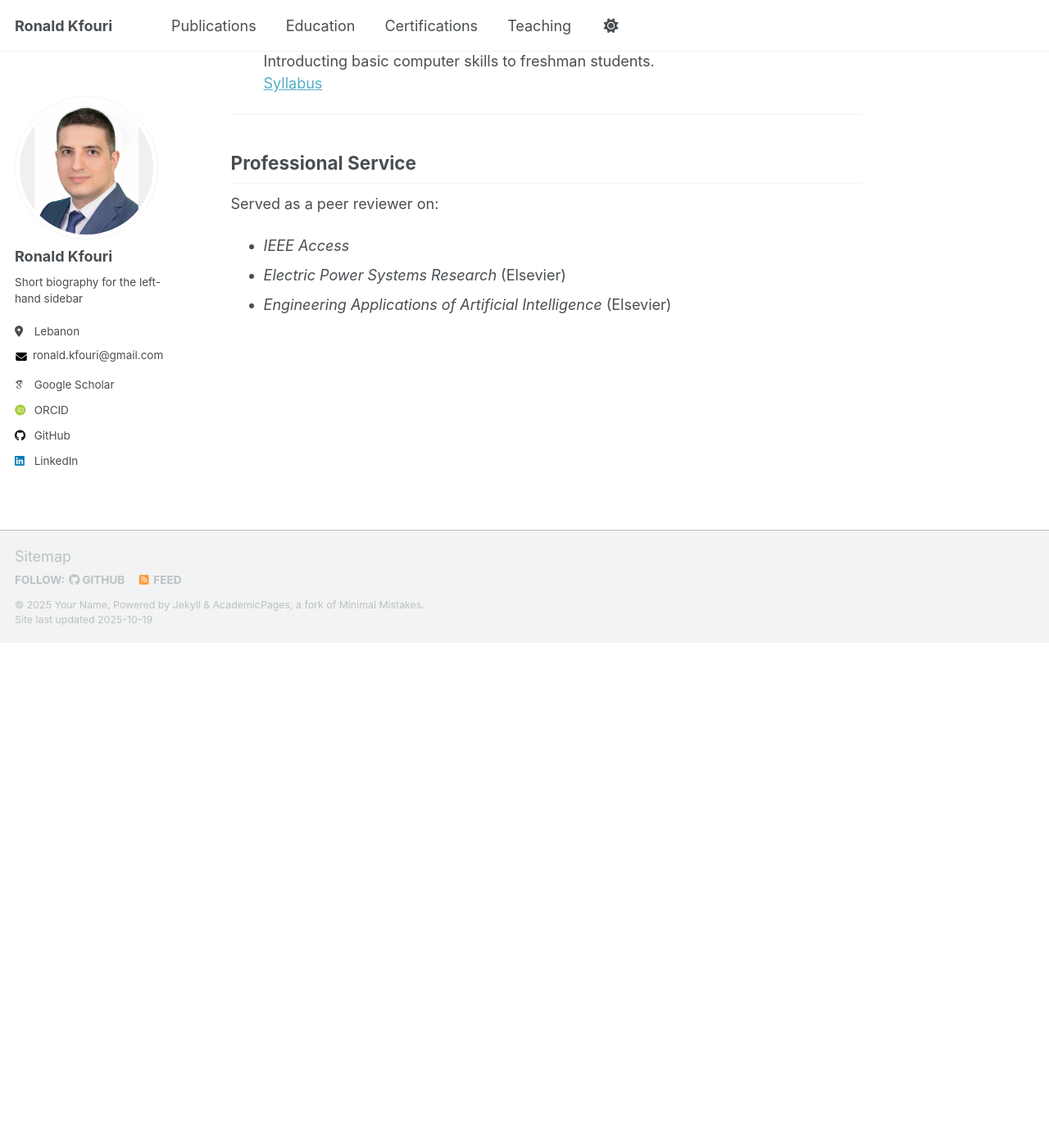
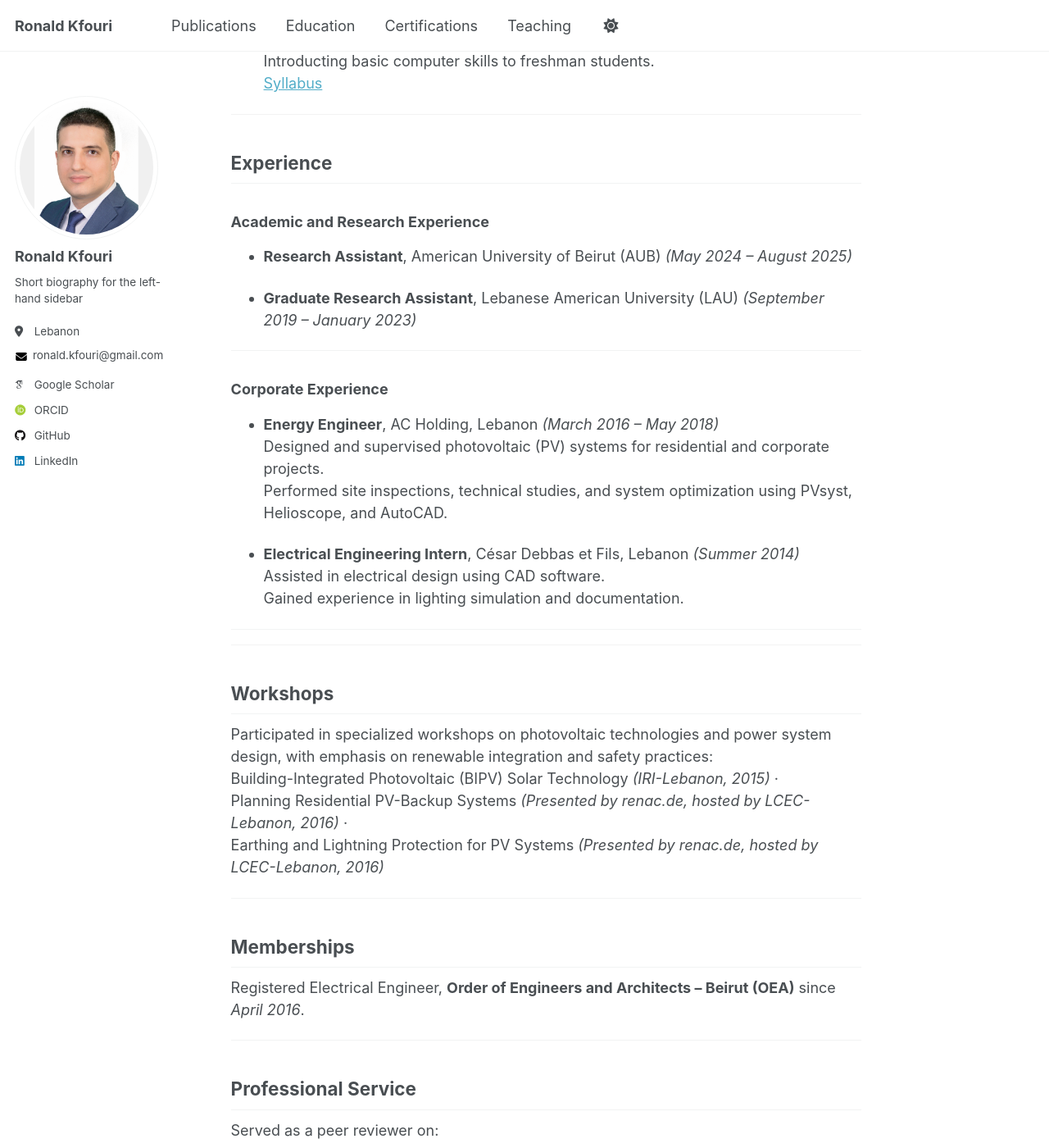
Before and after one commit to RonaldKfouri/RonaldKfouri.github.io, a Jekyll site: the page built from _pages/about.md, in a window 1280 px wide and 1400 px high, scrolled down 2349 px. Shown: the whole window at 82% size. Built offline with Jekyll 4.4.1, drawn with Linux system fonts in a browser that asks for light colours; some web fonts are replaced; a script that is not in the unit is left out; before the commit the page ends 3133 px from its top, so only the background shows below that.

Commit message:
Update about.md

```diff
--- a/_pages/about.md
+++ b/_pages/about.md
@@ -91,6 +91,45 @@ Courses taught:
 
 ---
 
+## Experience {#experience}
+
+### Academic and Research Experience
+
+- **Research Assistant**, American University of Beirut (AUB) *(May 2024 – August 2025)*
+
+- **Graduate Research Assistant**, Lebanese American University (LAU) *(September 2019 – January 2023)*
+
+---
+
+### Corporate Experience
+
+- **Energy Engineer**, AC Holding, Lebanon *(March 2016 – May 2018)*
+  Designed and supervised photovoltaic (PV) systems for residential and corporate projects.
+  Performed site inspections, technical studies, and system optimization using PVsyst, Helioscope, and AutoCAD.
+
+- **Electrical Engineering Intern**, César Debbas et Fils, Lebanon *(Summer 2014)*
+  Assisted in electrical design using CAD software.
+  Gained experience in lighting simulation and documentation.
+
+---
+
+---
+
+## Workshops {#workshops}
+
+Participated in specialized workshops on photovoltaic technologies and power system design, with emphasis on renewable integration and safety practices:
+Building-Integrated Photovoltaic (BIPV) Solar Technology *(IRI-Lebanon, 2015)* ·
+Planning Residential PV-Backup Systems *(Presented by renac.de, hosted by LCEC-Lebanon, 2016)* ·
+Earthing and Lightning Protection for PV Systems *(Presented by renac.de, hosted by LCEC-Lebanon, 2016)*
+
+---
+
+## Memberships {#memberships}
+
+Registered Electrical Engineer, **Order of Engineers and Architects – Beirut (OEA)** since *April 2016*.
+
+---
+
 ## Professional Service
 Served as a peer reviewer on:
 - *IEEE Access*
```
